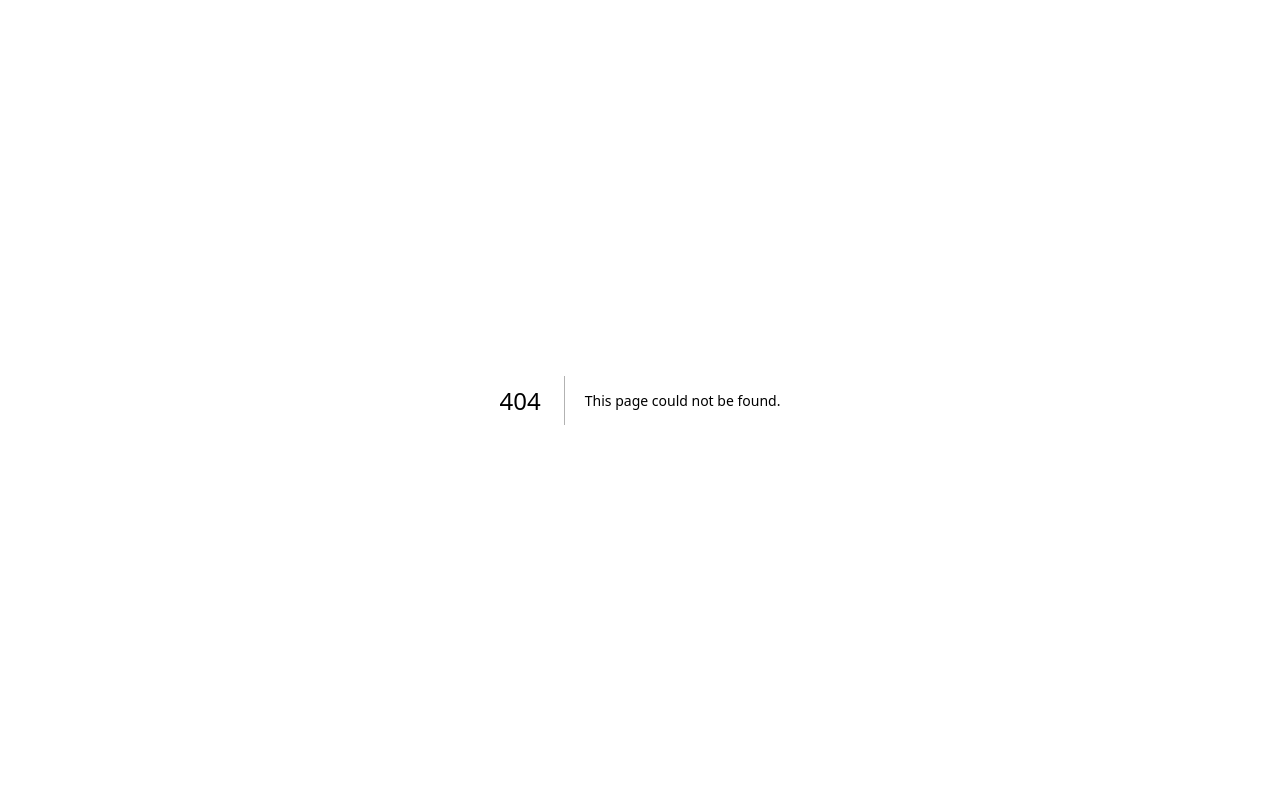
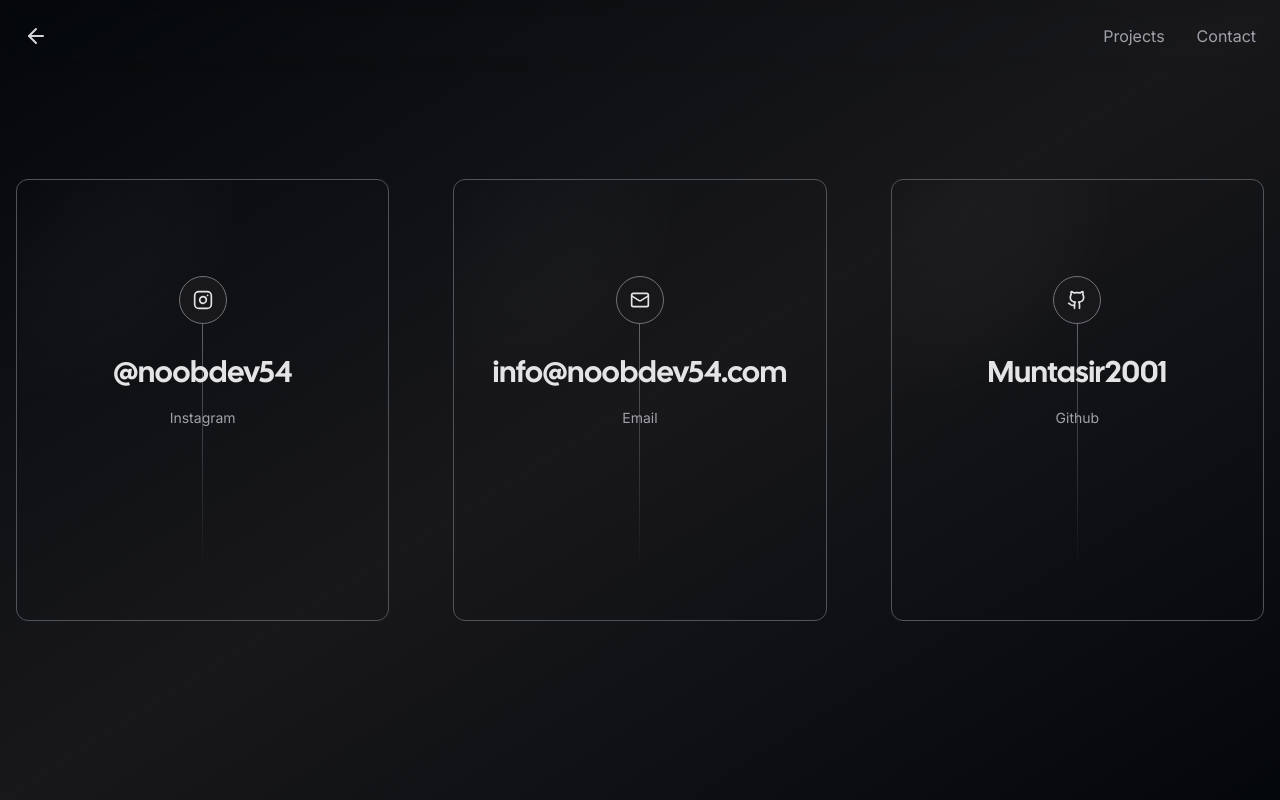
Before and after one commit to Muntasir2001/noobdev54-website, a Next.js app: page /contact in a window 1280 px wide. Before the commit this address had no page. Built offline with nearby package versions, Linux system fonts and the light colour scheme; what tailwindcss-debug-screens would draw is missing.

Commit message:
created contact us page

```diff
--- /dev/null
+++ b/app/contact/page.tsx
@@ -0,0 +1,63 @@
+'use client';
+import { Github, Mail, Instagram } from 'lucide-react';
+import Link from 'next/link';
+import { Navbar } from '@/components/projects/Navbar';
+import { Card } from '@/components/projects/Card';
+
+const socials = [
+	{
+		icon: <Instagram size={20} />,
+		href: 'https://instagram.com/noobdev54',
+		label: 'Instagram',
+		handle: '@noobdev54',
+	},
+	{
+		icon: <Mail size={20} />,
+		href: 'mailto:info@noobdev54.com',
+		label: 'Email',
+		handle: 'info@noobdev54.com',
+	},
+	{
+		icon: <Github size={20} />,
+		href: 'https://github.com/Muntasir2001',
+		label: 'Github',
+		handle: 'Muntasir2001',
+	},
+];
+
+export default function Example() {
+	return (
+		<div className=' bg-gradient-to-tl from-zinc-900/0 via-zinc-900 to-zinc-900/0'>
+			<Navbar />
+			<div className='container flex items-center justify-center min-h-screen px-4 mx-auto'>
+				<div className='grid w-full grid-cols-1 gap-8 mx-auto mt-32 sm:mt-0 sm:grid-cols-3 lg:gap-16'>
+					{socials.map((s) => (
+						<Card>
+							<Link
+								href={s.href}
+								target='_blank'
+								className='p-4 relative flex flex-col items-center gap-4 duration-700 group md:gap-8 md:py-24  lg:pb-48  md:p-16'
+							>
+								<span
+									className='absolute w-px h-2/3 bg-gradient-to-b from-zinc-500 via-zinc-500/50 to-transparent'
+									aria-hidden='true'
+								/>
+								<span className='relative z-10 flex items-center justify-center w-12 h-12 text-sm duration-1000 border rounded-full text-zinc-200 group-hover:text-white group-hover:bg-zinc-900 border-zinc-500 bg-zinc-900 group-hover:border-zinc-200 drop-shadow-orange'>
+									{s.icon}
+								</span>{' '}
+								<div className='z-10 flex flex-col items-center'>
+									<span className='text-xl font-medium duration-150 lg:text-3xl text-zinc-200 group-hover:text-white font-display'>
+										{s.handle}
+									</span>
+									<span className='mt-4 text-sm text-center duration-1000 text-zinc-400 group-hover:text-zinc-200'>
+										{s.label}
+									</span>
+								</div>
+							</Link>
+						</Card>
+					))}
+				</div>
+			</div>
+		</div>
+	);
+}
--- a/app/page.tsx
+++ b/app/page.tsx
@@ -34,27 +34,9 @@ export default function Home() {
 				</h1>
 
 				<div className='hidden w-screen h-px animate-glow md:block animate-fade-right bg-gradient-to-r from-zinc-300/0 via-zinc-300/50 to-zinc-300/0' />
-				<div className='my-16 text-center animate-fade-in'>
+				<div className='my-10 text-center animate-fade-in'>
 					<h2 className='text-sm text-zinc-500 '>
-						Hi, my name is Noob Dev 54, I'm building serverless and open
-						source solutions at{' '}
-						<Link
-							target='_blank'
-							href='https://upstash.com'
-							className='underline duration-500 hover:text-zinc-300'
-						>
-							Upstash
-						</Link>
-						<br />
-						and working on{' '}
-						<Link
-							target='_blank'
-							href='https://unkey.dev'
-							className='underline duration-500 hover:text-zinc-300'
-						>
-							unkey.dev
-						</Link>{' '}
-						at night.
+						Hi, I am Noob Dev 54, a software engineer and a gamer.
 					</h2>
 				</div>
 			</div>
```
